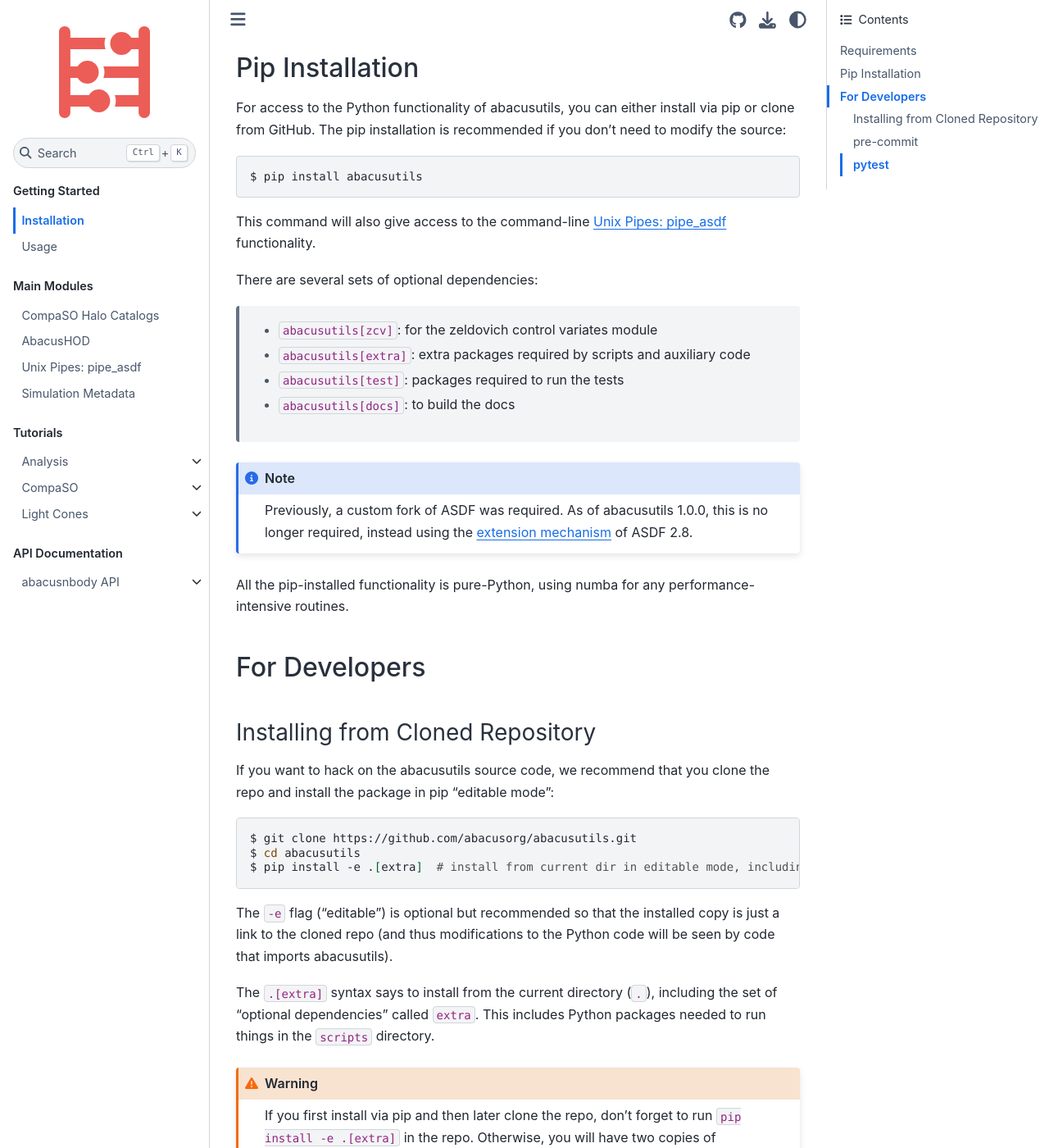
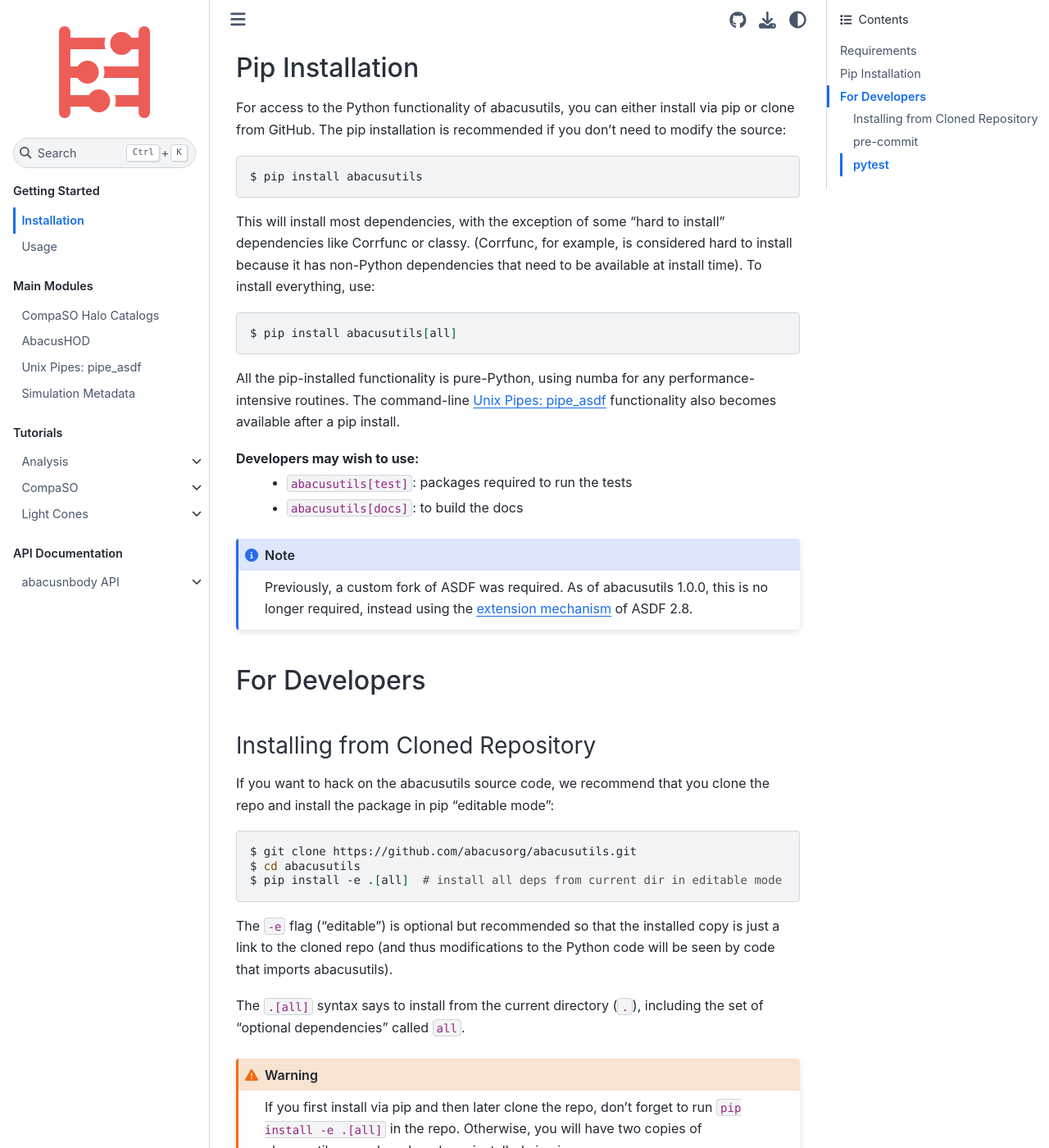
Before and after one commit to abacusorg/abacusutils, a Sphinx documentation site: the page built from docs/installation.rst, in a window 1280 px wide and 1400 px high, scrolled down 274 px. Shown: the whole window at 82% size. Built offline with Sphinx 7.4.7 and the Sphinx Book theme 1.1.4, drawn with Linux system fonts in a browser that asks for light colours.

Commit message:
Update RTD

```diff
--- a/docs/installation.rst
+++ b/docs/installation.rst
@@ -19,13 +19,19 @@
 
     $ pip install abacusutils
 
-This command will also give access to the command-line :doc:`pipes` functionality.
+This will install most dependencies, with the exception of some "hard to install"
+dependencies like Corrfunc or classy. (Corrfunc, for example, is considered hard to
+install because it has non-Python dependencies that need to be available at install
+time).  To install everything, use:
+::
 
-There are several sets of optional dependencies:
+    $ pip install abacusutils[all]
 
-    * ``abacusutils[zcv]``: for the zeldovich control variates module
-    * ``abacusutils[extra]``: extra packages required by scripts and auxiliary
-      code
+All the pip-installed functionality is pure-Python, using numba for any performance-intensive
+routines.  The command-line :doc:`pipes` functionality also becomes available after a
+pip install.
+
+Developers may wish to use:
     * ``abacusutils[test]``: packages required to run the tests
     * ``abacusutils[docs]``: to build the docs
 
@@ -34,9 +40,6 @@
     this is no longer required, instead using the `extension mechanism
     <https://asdf.readthedocs.io/en/stable/asdf/extending/extensions.html>`_
     of ASDF 2.8.
-
-All the pip-installed functionality is pure-Python, using numba for any performance-intensive
-routines.
 
 For Developers
 --------------
@@ -50,19 +53,18 @@
 
     $ git clone https://github.com/abacusorg/abacusutils.git
     $ cd abacusutils
-    $ pip install -e .[extra]  # install from current dir in editable mode, including extras
+    $ pip install -e .[all]  # install all deps from current dir in editable mode
 
 The ``-e`` flag ("editable") is optional but recommended so that the installed copy is just a
 link to the cloned repo (and thus modifications to the Python code will be seen by code that
 imports abacusutils).
 
-The ``.[extra]`` syntax says to install from the current directory (``.``), including the
-set of "optional dependencies" called ``extra``.  This includes Python packages needed
-to run things in the ``scripts`` directory.
+The ``.[all]`` syntax says to install from the current directory (``.``), including the
+set of "optional dependencies" called ``all``.
 
 .. warning::
     If you first install via pip and then later clone the repo, don't forget to
-    run ``pip install -e .[extra]`` in the repo.  Otherwise, you will have two
+    run ``pip install -e .[all]`` in the repo.  Otherwise, you will have two
     copies of abacusutils: one cloned, and one installed via pip.
 
 pre-commit
```
Also changed, not shown: README.md (+4 -0 lines), 3 other files.
